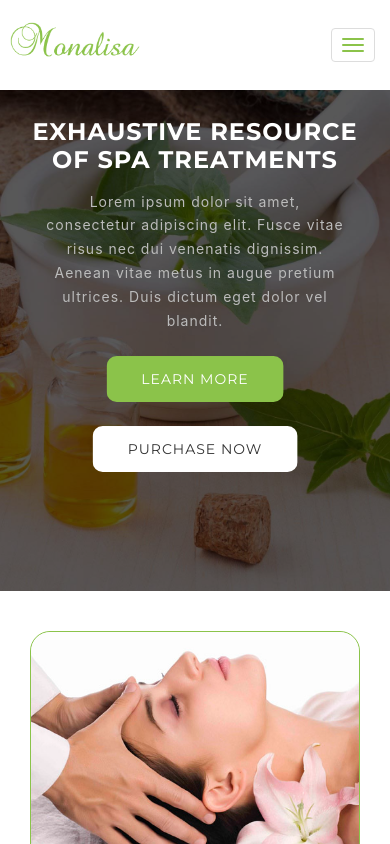
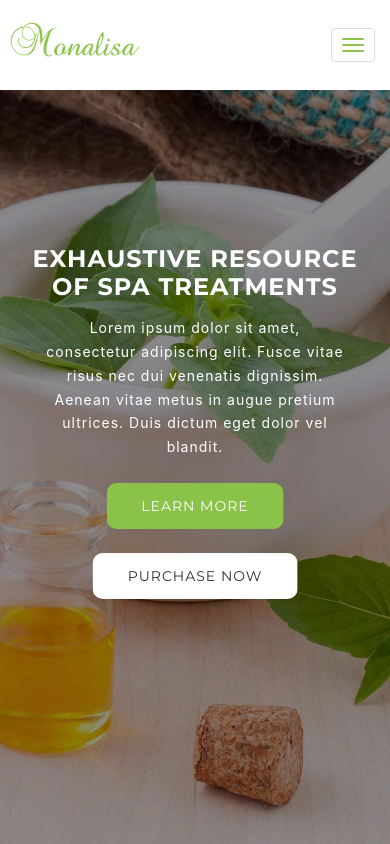
Before and after one commit to sumaiyaSultanaTarin/Monalisa_Updated-2, a React (Create React App) app: page /HomeDefaultL in a window 390 px wide. Shown: the top 844 px of the page. Built offline with nearby package versions, Linux system fonts and the light colour scheme.

Commit message:
Update navbar styles and improve responsiveness in CSS; adjust link colors and hover effects for better visibility.

```diff
--- a/public/assets/css/styleL.css
+++ b/public/assets/css/styleL.css
@@ -354,10 +354,12 @@ fieldset {
   } */
 
   .navbar-default .navbar-nav > li > a {
-    color: #ffffff !important;
+    color: #0b0909 !important;
   }
   .navbar-default .navbar-nav > li > a:hover {
-    background-color: #e7e7e7 !important;
+    background-color: #ffffff !important;
+    border-radius: 10px;
+
   }
 }
 
@@ -371,12 +373,12 @@ fieldset {
 * 03.START HOME DESIGN
 * ----------------------------------------------------------------------------------------
 */
-/* ========= Tokens (optional) ========= */
+
 :root{
   --accent:#8bc34a;
-  --overlay: rgba(0,0,0,.65);
+  --overlay: rgba(0,0,0,.45);
   --text:#fff;
-  --muted:#f0f0f0;
+  --muted:#ffffff;
 }
 
 /* ========= Slider base ========= */
@@ -394,11 +396,11 @@ fieldset {
   background-position:center;
   background-size:cover;
   /* height was fixed 750px → make responsive */
-  min-height: clamp(520px, 85vh, 900px);
+  min-height: 100vh ;
 }
 @media (max-width:768px){
   .carousel-fade .carousel-inner .item{
-    min-height: clamp(420px, 70vh, 720px);
+    min-height: clamp(520px, 100vh, 900px);
   }
 }
 
@@ -428,7 +430,7 @@ fieldset {
   color:var(--text);
   text-align:center;
   width: min(92vw, 1100px);
-  margin:0;                 /* no negative margin hacks */
+  margin:0;
   padding: 0 12px;
 }
 
@@ -445,7 +447,7 @@ fieldset {
 .caption p{
   margin: 0 auto;
   line-height: 1.7;
-  color: var(--muted);
+  color:#fff;
   width: min(90%, 760px);
   font-size: clamp(14px, 1.9vw, 18px);
 }
--- a/src/asset/css/styleD.css
+++ b/src/asset/css/styleD.css
@@ -384,11 +384,11 @@ fieldset {
   background-position:center;
   background-size:cover;
   /* height was fixed 750px → make responsive */
-  min-height: clamp(520px, 85vh, 900px);
+  min-height: 100vh;
 }
 @media (max-width:768px){
   .carousel-fade .carousel-inner .item{
-    min-height: clamp(420px, 70vh, 720px);
+    min-height: clamp(520px, 100vh, 900px);
   }
 }
 
@@ -418,7 +418,7 @@ fieldset {
   color:var(--text);
   text-align:center;
   width: min(92vw, 1100px);
-  margin:0;                 /* no negative margin hacks */
+  margin:0;
   padding: 0 12px;
 }
 
@@ -435,7 +435,7 @@ fieldset {
 .caption p{
   margin: 0 auto;
   line-height: 1.7;
-  color: var(--muted);
+  color: #fff;
   width: min(90%, 760px);
   font-size: clamp(14px, 1.9vw, 18px);
 }
--- a/src/components/home/HomeSlider.jsx
+++ b/src/components/home/HomeSlider.jsx
@@ -11,26 +11,26 @@ export default function Slider() {
 					<div className="caption">
 					  <h2 className="animated fadeInDownBig">Welcome our Monalisa</h2>
 					  <p className="animated fadeInLeftBig">Lorem ipsum dolor sit amet, consectetur adipiscing elit. Fusce vitae risus nec dui venenatis dignissim. Aenean vitae metus in augue pretium ultrices. Duis dictum eget dolor vel blandit.</p>
-					  <Link data-scroll className="btn btn-default btn-light-bg animated fadeInUpBig page-scroll" smooth to="#about">
+					  <Link data-scroll className="btn btn-default btn-light-bg animated fadeInUpBig page-scroll" to="#about">
 						<span>Learn More</span>
 					  </Link>
-					  <Link data-scroll className="btn btn-default btn-light-bg-two animated fadeInRightBig page-scroll" smooth to="#">Purchase now</Link>
+					  <Link data-scroll className="btn btn-default btn-light-bg-two animated fadeInRightBig page-scroll" to="#">Purchase now</Link>
 					</div>
 				  </div>
 				  <div className="item" style={{backgroundImage: "url(assets/img/bg/youtube-bg.jpg)"}}>
 					<div className="caption">
 					  <h2 className="animated fadeInDownBig">Exhaustive Resource of Spa Treatments</h2>
 					  <p className="animated fadeInLeftBig">Lorem ipsum dolor sit amet, consectetur adipiscing elit. Fusce vitae risus nec dui venenatis dignissim. Aenean vitae metus in augue pretium ultrices. Duis dictum eget dolor vel blandit.</p>
-					  <Link data-scroll className="btn btn-default btn-light-bg animated fadeInUpBig page-scroll" smooth to="#about"><span>Learn More</span></Link>
-					  <Link data-scroll className="btn btn-default btn-light-bg-two animated fadeInRightBig page-scroll" smooth to="#">Purchase now</Link>
+					  <Link data-scroll className="btn btn-default btn-light-bg animated fadeInUpBig page-scroll" to="#about"><span>Learn More</span></Link>
+					  <Link data-scroll className="btn btn-default btn-light-bg-two animated fadeInRightBig page-scroll" to="#">Purchase now</Link>
 					</div>
 				  </div>
 				  <div className="item" style={{backgroundImage: "url(assets/img/bg/slider03.jpg)"}}>
 					<div className="caption">
 					  <h2 className="animated fadeInDownBig">Give you unique experience</h2>
 					  <p className="animated fadeInLeftBig">Lorem ipsum dolor sit amet, consectetur adipiscing elit. Fusce vitae risus nec dui venenatis dignissim. Aenean vitae metus in augue pretium ultrices. Duis dictum eget dolor vel blandit.</p>
-					  <Link data-scroll className="btn btn-default btn-light-bg animated fadeInUpBig page-scroll" smooth to="#about"><span>Learn More</span></Link>
-					  <Link data-scroll className="btn btn-default btn-light-bg-two animated fadeInRightBig page-scroll" smooth to="#pricing">Purchase now</Link>
+					  <Link data-scroll className="btn btn-default btn-light-bg animated fadeInUpBig page-scroll" to="#about"><span>Learn More</span></Link>
+					  <Link data-scroll className="btn btn-default btn-light-bg-two animated fadeInRightBig page-scroll" to="#">Purchase now</Link>
 					</div>
 				  </div>
 				</div>
```
